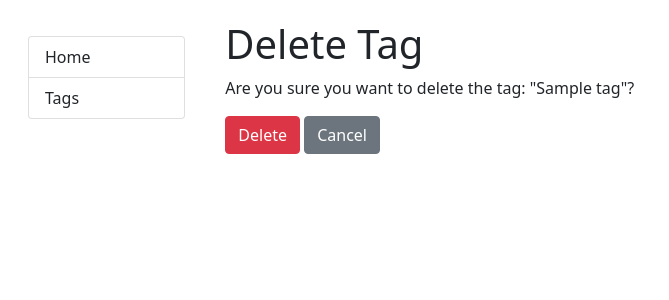
After one commit to Orixara/py-todo-practice, a Django app: page /tags/1/delete/ in a window 1280 px wide. The commit adds this page. Shown: the top 300 px of the page, without its empty margins (0-669 px from the left). Run offline with Django 5.2, Linux system fonts and the light colour scheme; tables that the repository leaves empty hold one stand-in row (values such as "Sample post").

Commit message:
created update/create/delete views and includes for delete and create/update forms

```diff
--- /dev/null
+++ b/templates/includes/confirm_delete.html
@@ -0,0 +1,9 @@
+<h1>Delete {{ object_name|title }}</h1>
+
+<p>Are you sure you want to delete the {{ object_name }}: "{{ display_text }}"?</p>
+
+<form action="" method="post">
+    {% csrf_token %}
+    <input type="submit" value="Delete" class="btn btn-danger">
+    <a href="{{ cancel_url }}" class="btn btn-secondary">Cancel</a>
+</form>
--- /dev/null
+++ b/templates/todo_app/tag_confirm_delete.html
@@ -0,0 +1,5 @@
+{% extends "base.html" %}
+
+{% block content %}
+    {% include "includes/confirm_delete.html" %}
+{% endblock %}
--- /dev/null
+++ b/templates/todo_app/tag_form.html
@@ -0,0 +1,5 @@
+{% extends "base.html" %}
+
+{% block content %}
+    {% include "includes/object_form.html" with object_display=task.content %}
+{% endblock %}
--- a/templates/todo_app/tag_list.html
+++ b/templates/todo_app/tag_list.html
@@ -3,7 +3,7 @@
 {% block content %}
   <h1>
     Tags
-    <a href="#" class="btn btn-primary link-to-page">Add</a>
+    <a href="{% url 'todo:tag-create' %}" class="btn btn-primary link-to-page">Add</a>
   </h1>
 
   {% if tag_list %}
@@ -16,8 +16,8 @@
   {% for tag in tag_list %}
     <tr>
       <td>{{ tag.name }}</td>
-      <td><a href="#" class="btn btn-secondary">Update</a></td>
-      <td><a href="#" class="btn btn-danger">Delete</a></td>
+      <td><a href="{% url 'todo:tag-update' pk=tag.id %}" class="btn btn-secondary">Update</a></td>
+      <td><a href="{% url 'todo:tag-delete' pk=tag.id %}" class="btn btn-danger">Delete</a></td>
     </tr>
   {% endfor %}
   </table>
--- /dev/null
+++ b/templates/todo_app/task_confirm_delete.html
@@ -0,0 +1,5 @@
+{% extends "base.html" %}
+
+{% block content %}
+    {% include "includes/confirm_delete.html" %}
+{% endblock %}
--- a/templates/todo_app/task_list.html
+++ b/templates/todo_app/task_list.html
@@ -32,8 +32,8 @@
 
           <div class="d-flex justify-content-between">
             <div>
-              <a href="#" class="btn btn-primary">Update</a>
-              <a href="#" class="btn btn-danger">Delete</a>
+              <a href="{% url 'todo:task-update' pk=task.id %}" class="btn btn-primary">Update</a>
+              <a href="{% url 'todo:task-delete' pk=task.id %}" class="btn btn-danger">Delete</a>
             </div>
             <div>
               {% if task.is_done %}
--- a/todo_app/urls.py
+++ b/todo_app/urls.py
@@ -1,11 +1,24 @@
 from django.urls import path
 
-from todo_app.views import TaskListView, TagListView, TaskCreateView
+from todo_app.views import (
+    TaskListView,
+    TagListView,
+    TaskCreateView,
+    TagCreateView,
+    TaskUpdateView,
+    TagUpdateView,
+    TaskDeleteView, TagDeleteView,
+)
 
 urlpatterns = [
     path("", TaskListView.as_view(), name="task-list"),
     path("create/", TaskCreateView.as_view(), name="task-create"),
+    path("task/<int:pk>/update/", TaskUpdateView.as_view(), name="task-update"),
+    path("task/<int:pk>/delete/", TaskDeleteView.as_view(), name="task-delete"),
     path("tags/", TagListView.as_view(), name="tag-list"),
+    path("tags/create/", TagCreateView.as_view(), name="tag-create"),
+    path("tags/<int:pk>/update/", TagUpdateView.as_view(), name="tag-update"),
+    path("tags/<int:pk>/delete/", TagDeleteView.as_view(), name="tag-delete"),
 ]
 
 
--- a/todo_app/views.py
+++ b/todo_app/views.py
@@ -19,6 +19,47 @@ class TaskCreateView(generic.CreateView):
     success_url = reverse_lazy("todo:task-list")
 
 
+class TaskUpdateView(generic.UpdateView):
+    model = Task
+    form_class = TaskForm
+    success_url = reverse_lazy("todo:task-list")
+
+
+class TaskDeleteView(generic.DeleteView):
+    model = Task
+    success_url = reverse_lazy("todo:task-list")
+
+    def get_context_data(self, **kwargs):
+        context = super().get_context_data(**kwargs)
+        context['object_name'] = 'task'
+        context['display_text'] = self.object.content
+        context['cancel_url'] = reverse_lazy('todo:task-list')
+        return context
+
 class TagListView(generic.ListView):
     model = Tag
     queryset = Tag.objects.order_by("name")
+
+
+class TagCreateView(generic.CreateView):
+    model = Tag
+    fields = ["name"]
+    success_url = reverse_lazy("todo:tag-list")
+
+
+class TagUpdateView(generic.UpdateView):
+    model = Tag
+    fields = ["name"]
+    success_url = reverse_lazy("todo:tag-list")
+
+
+class TagDeleteView(generic.DeleteView):
+    model = Tag
+    success_url = reverse_lazy("todo:tag-list")
+
+    def get_context_data(self, **kwargs):
+        context = super().get_context_data(**kwargs)
+        context['object_name'] = 'tag'
+        context['display_text'] = self.object.name
+        context['cancel_url'] = reverse_lazy('todo:tag-list')
+        return context
```
Also changed, not shown: templates/includes/object_form.html (added, +8 -0 lines), templates/todo_app/task_form.html (+1 -7 lines).
